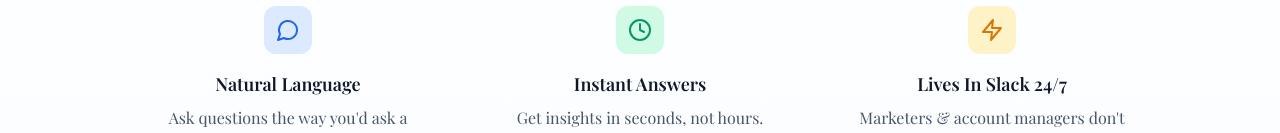
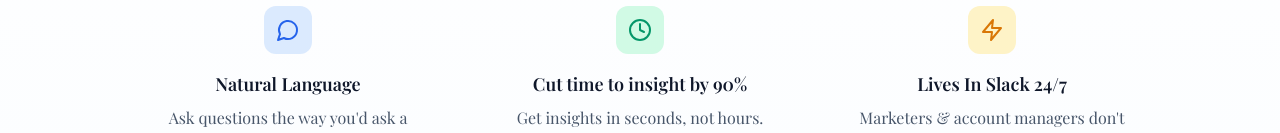
Before and after one commit to McGovs/arnold-the-analyst-frontend-v2-markdown, a React (Vite) app: page / in a window 1280 px wide. Shown: the part 814-947 px from the top of the page. Built offline with nearby package versions, Linux system fonts and the light colour scheme; a web font is replaced by a local one.

Commit message:
Update Homepage.tsx

```diff
--- a/src/pages/Homepage.tsx
+++ b/src/pages/Homepage.tsx
@@ -199,7 +199,7 @@ export default function Homepage() {
               <div className="w-12 h-12 bg-emerald-100 rounded-xl flex items-center justify-center mx-auto mb-4">
                 <Clock className="w-6 h-6 text-emerald-600" />
               </div>
-              <h3 className="text-lg font-semibold text-slate-900 mb-2">Instant Answers</h3>
+              <h3 className="text-lg font-semibold text-slate-900 mb-2">Cut time to insight by 90%</h3>
               <p className="text-slate-600">
                 Get insights in seconds, not hours. Queries answered in 20 seconds on average.
               </p>
```
